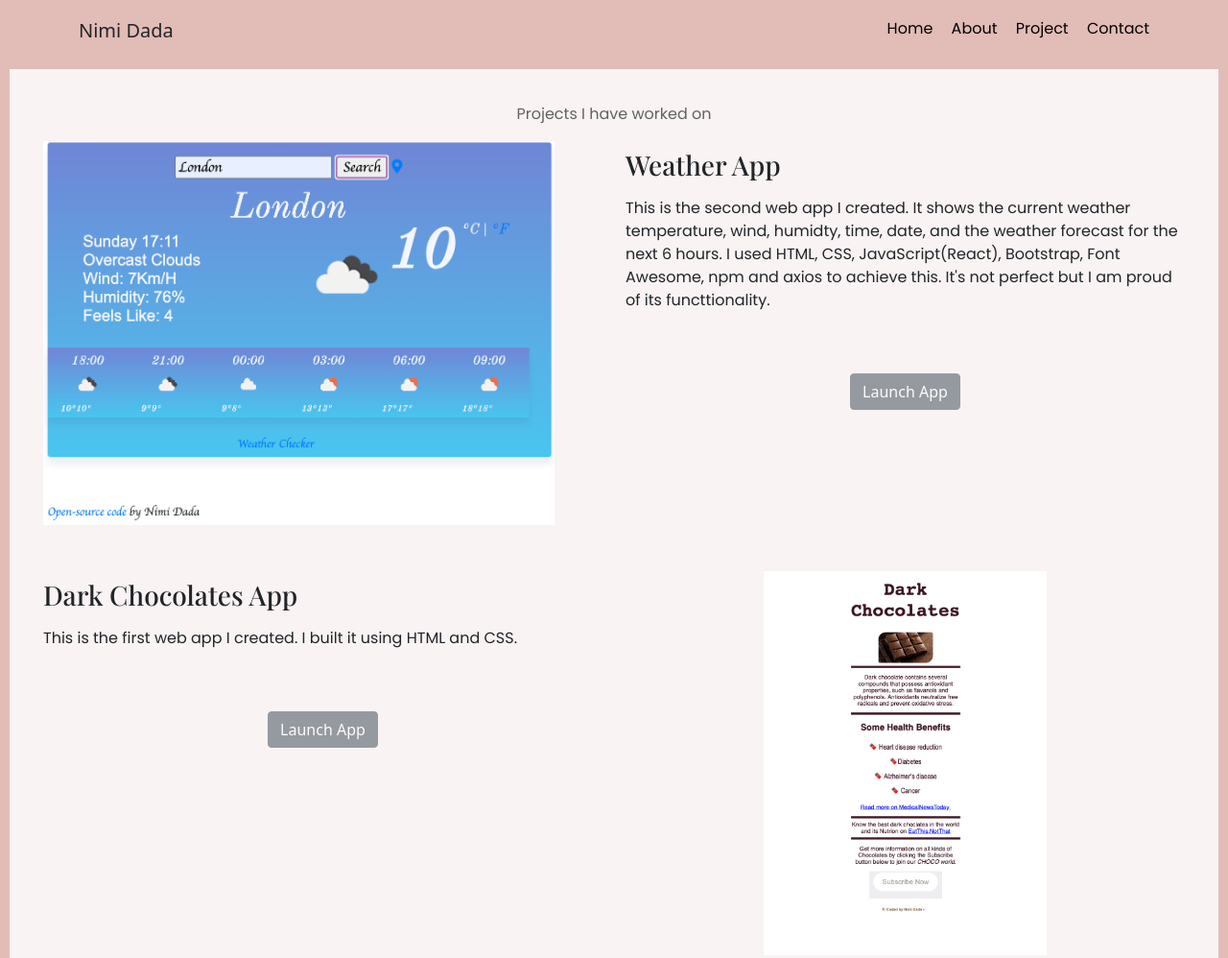
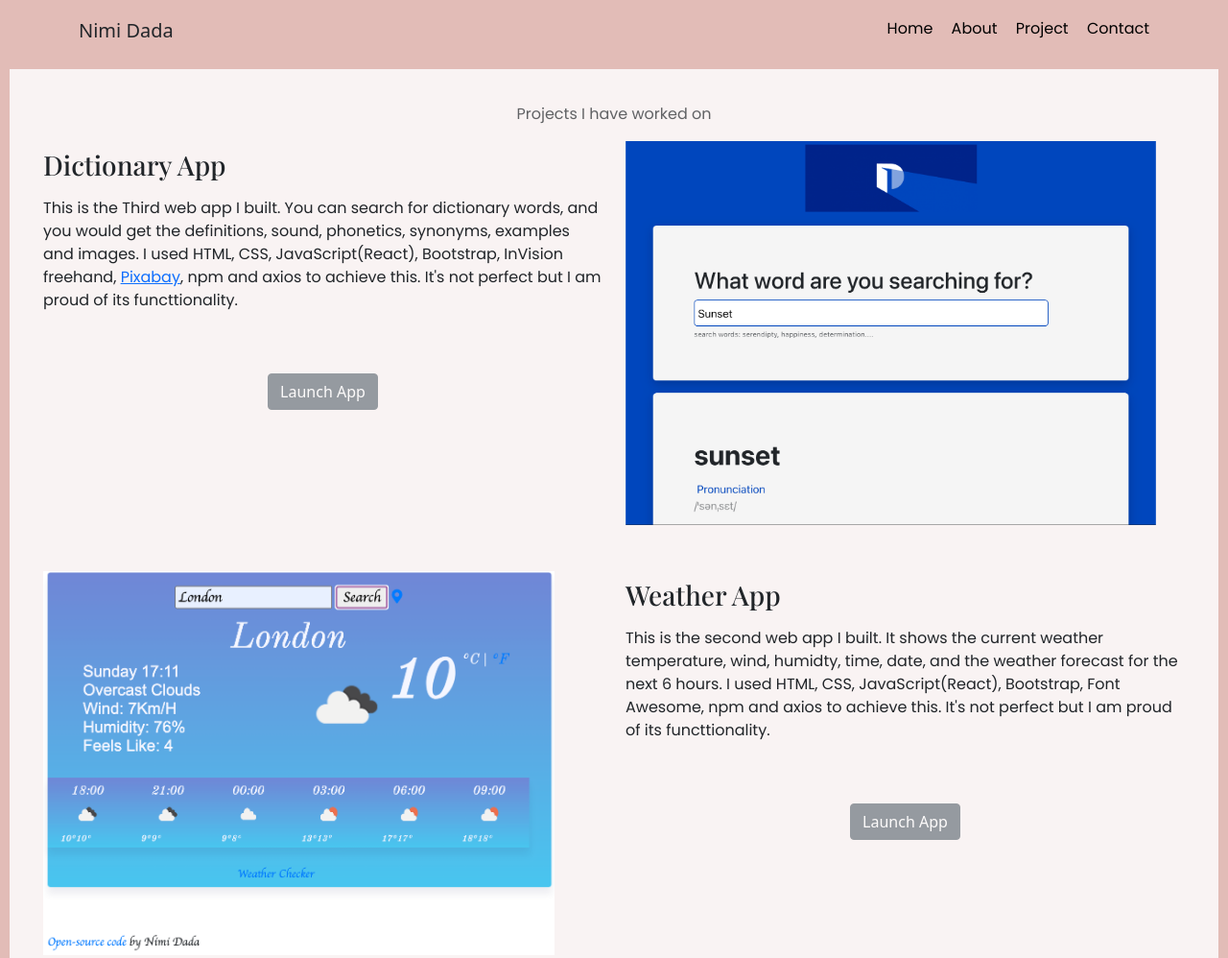
Before and after one commit to Bunny-buzz/Nimi-Dada-Portfolio, a plain HTML site: page project.html in a window 1280 px wide. Shown: the top 998 px of the page at 96% size. Drawn offline with nearby package versions, Linux system fonts and the light colour scheme.

Commit message:
added my dictionary react app and made some word edits

```diff
--- a/css/styles.css
+++ b/css/styles.css
@@ -68,7 +68,7 @@ p {
   margin: 20px 10px;
   padding: 35px;
 }
-.weather {
+.pictures {
   max-width: 100%;
   height: 400px;
 }
--- a/project.html
+++ b/project.html
@@ -43,12 +43,44 @@
       <p class="center">Projects I have worked on</p>
       <div class="row">
         <div class="col-md-6">
-          <img src="/images/weather.png" alt="Weather App" class="weather" />
+          <h3>Dictionary App</h3>
+          <p>
+            This is the Third web app I built. You can search for dictionary
+            words, and you would get the definitions, sound, phonetics,
+            synonyms, examples and images. I used HTML, CSS, JavaScript(React),
+            Bootstrap, InVision freehand,
+            <a href="https://pixabay.com/" target="_blank"> Pixabay</a>, npm and
+            axios to achieve this. It's not perfect but I am proud of its
+            functtionality.
+          </p>
+          <br />
+          <br />
+          <div class="center">
+            <a
+              href="https://hungry-fermi-c65e3d.netlify.app/"
+              class="btn btn-secondary"
+              >Launch App</a
+            >
+          </div>
+        </div>
+        <div class="col-md-6">
+          <img
+            src="/images/dictionary.png"
+            alt="Dictionary App"
+            class="pictures"
+          />
+        </div>
+      </div>
+      <br />
+      <br />
+      <div class="row">
+        <div class="col-md-6">
+          <img src="/images/weather.png" alt="Weather App" class="pictures" />
         </div>
         <div class="col-md-6">
           <h3>Weather App</h3>
           <p>
-            This is the second web app I created. It shows the current weather
+            This is the second web app I built. It shows the current weather
             temperature, wind, humidty, time, date, and the weather forecast for
             the next 6 hours. I used HTML, CSS, JavaScript(React), Bootstrap,
             Font Awesome, npm and axios to achieve this. It's not perfect but I
@@ -70,9 +102,7 @@
       <div class="row">
         <div class="col-md-6">
           <h3>Dark Chocolates App</h3>
-          <p>
-            This is the first web app I created. I built it using HTML and CSS.
-          </p>
+          <p>This is the first web app I built using HTML and CSS.</p>
           <br />
           <br />
           <div class="center">
@@ -84,7 +114,11 @@
           </div>
         </div>
         <div class="col-md-6 text-center">
-          <img src="/images/chocolates.png" alt="Weather App" class="weather" />
+          <img
+            src="/images/chocolates.png"
+            alt="Weather App"
+            class="pictures"
+          />
         </div>
       </div>
       <footer>
```
Also changed, not shown: images/dictionary.png (added), 2 other files.
